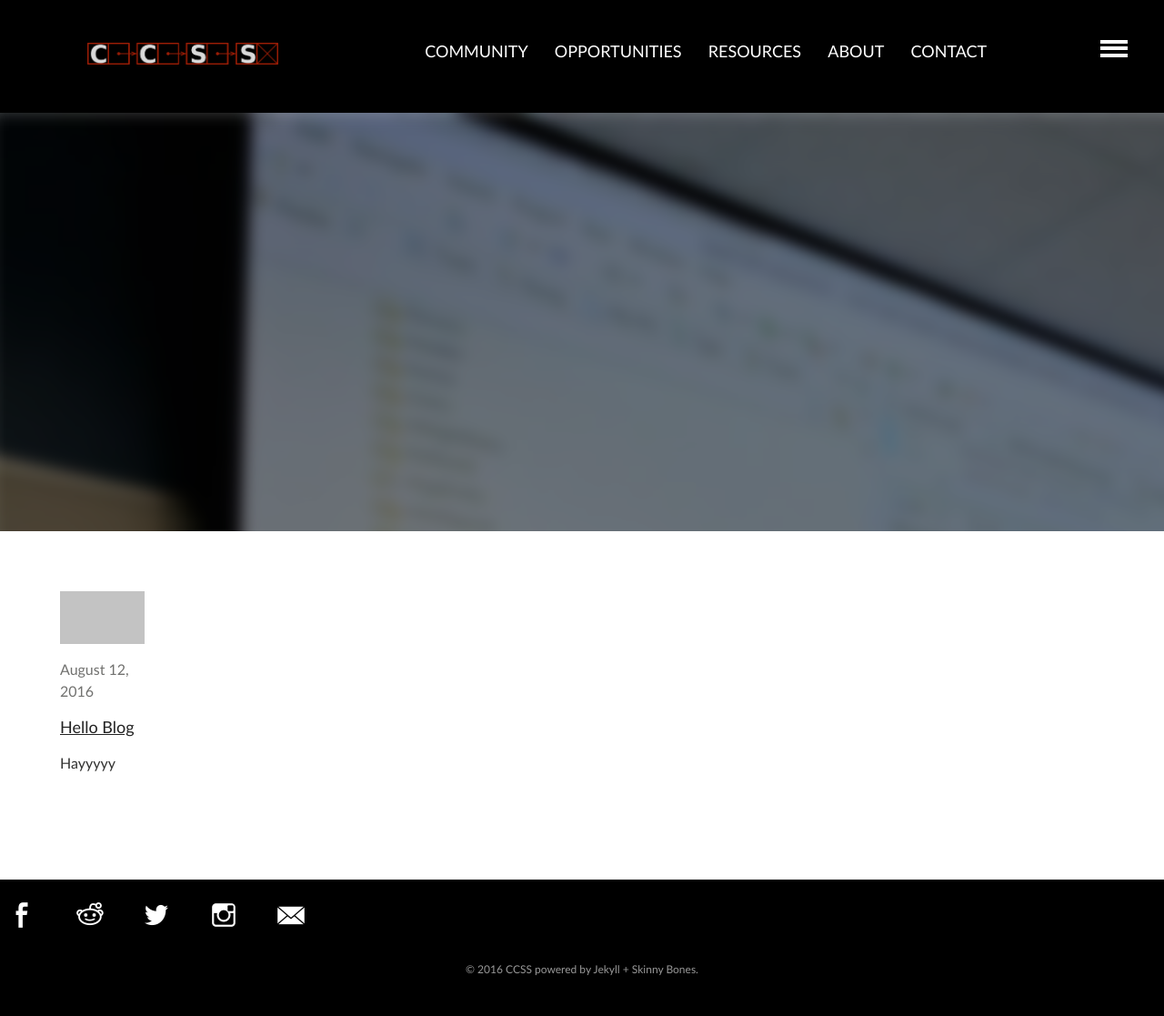
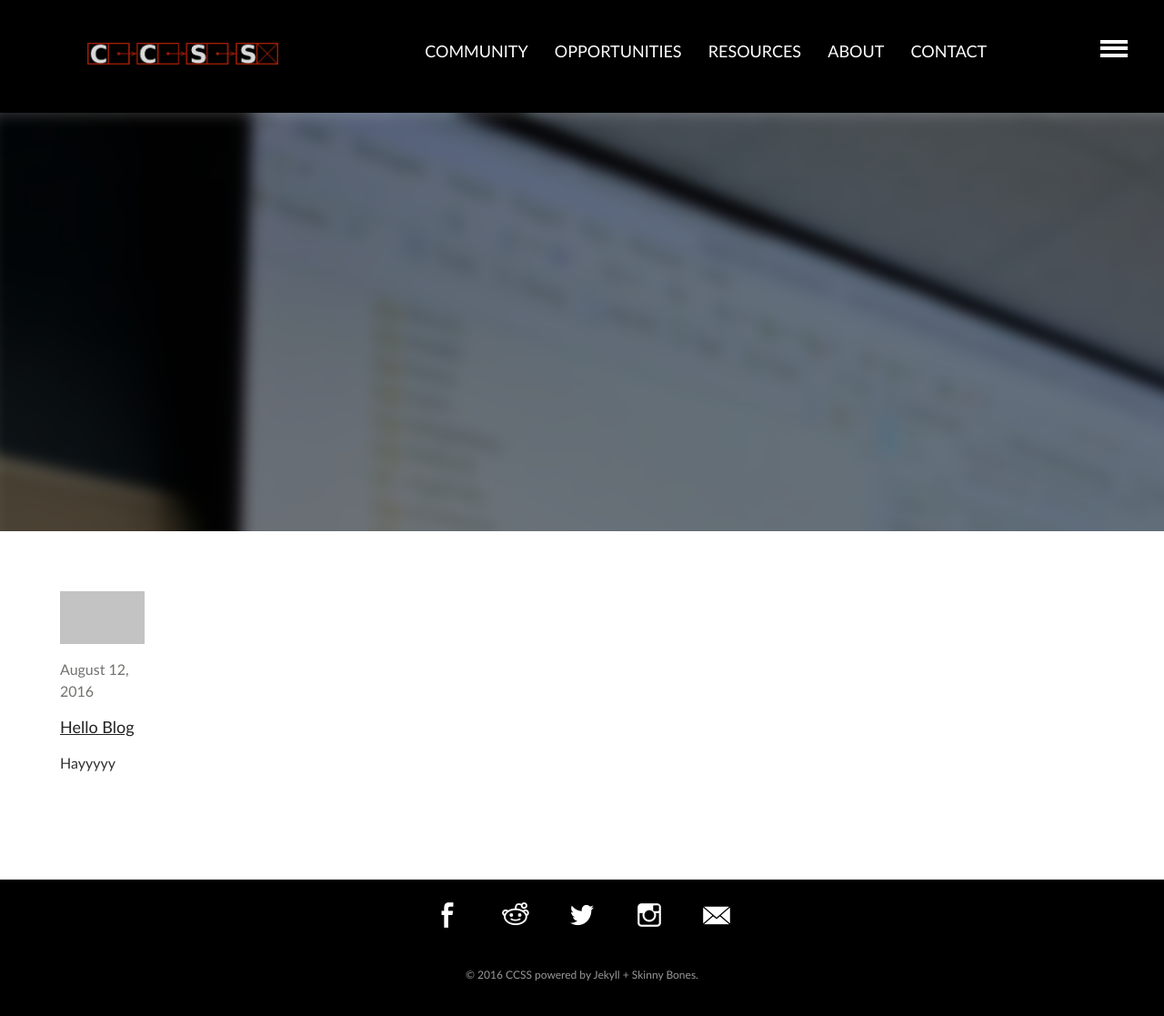
Before and after one commit to brittnylapierre/ccss_web, a Jekyll site: the page built from index.md, in a window 1280 px wide. Shown: the top 1117 px of the page at 91% size. Built offline with Jekyll 4.4.1, drawn with Linux system fonts in a browser that asks for light colours.

Commit message:
Updated _layout.scss

```diff
--- a/_sass/_layout.scss
+++ b/_sass/_layout.scss
@@ -130,6 +130,9 @@
 	a {
 		color: lighten($black,60);
 	}
+    //text-align: center;
+    display: inline-block;
+    float: none;
 }
 
 
```
